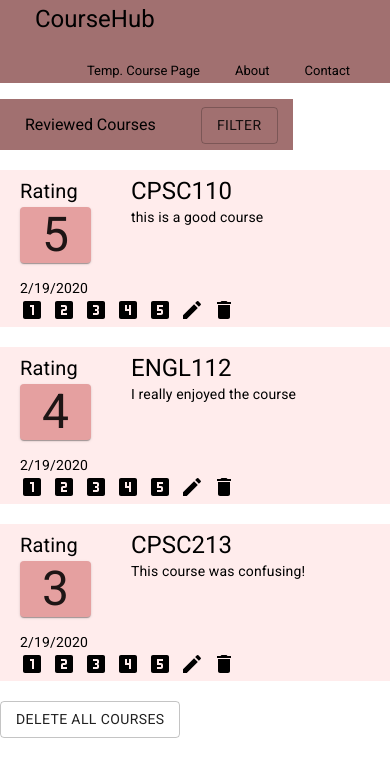
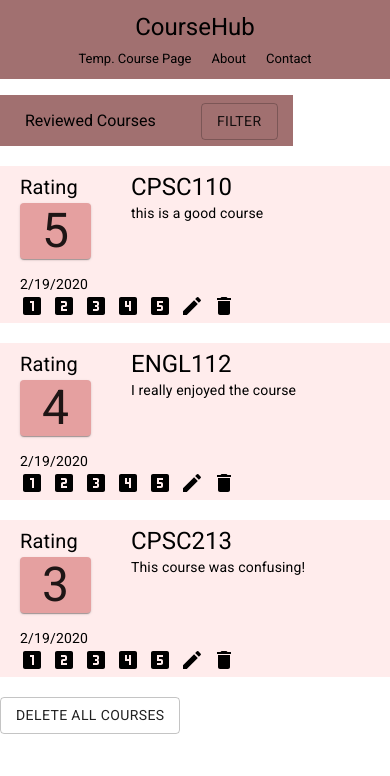
Before and after one commit to aaronNgu/CourseHub, a React (Create React App) app: page /homepage in a window 390 px wide. Shown: the top 776 px of the page. Built offline with nearby package versions, Linux system fonts and the light colour scheme.

Commit message:
refactor header to use flexbox for more responsiveness

```diff
--- a/src/components/Header/Header.css
+++ b/src/components/Header/Header.css
@@ -3,10 +3,12 @@
     background-color: #A17070;
     overflow: hidden;
     list-style-type: none;
-    padding-left: 25px;
     text-align: left;
-    text-decoration: none;
     margin-top: 0px;
+    padding: 8px 0px;
+    display: flex;
+    justify-content: space-around;
+    flex-wrap: wrap;
 }
 
 .link {
@@ -16,8 +18,6 @@
 
 .navBar li {
     border-radius: 10px;
-    float: left;
-    display: block;
     text-align: center;
     padding: 5px 10px;
     font-size: 13px;
@@ -30,12 +30,11 @@
 }
 
 .right {
-    padding-top: 10px;
-    padding-right: 15px;
-    float: right;
+    display: flex;
+    flex-wrap: wrap;
+    align-items: center;
 }
 
 .home {
     font-size: 24px;
-    padding-top: 10px;
 }
```
Also changed, not shown: src/components/Header/Header.js (+25 -9 lines).
